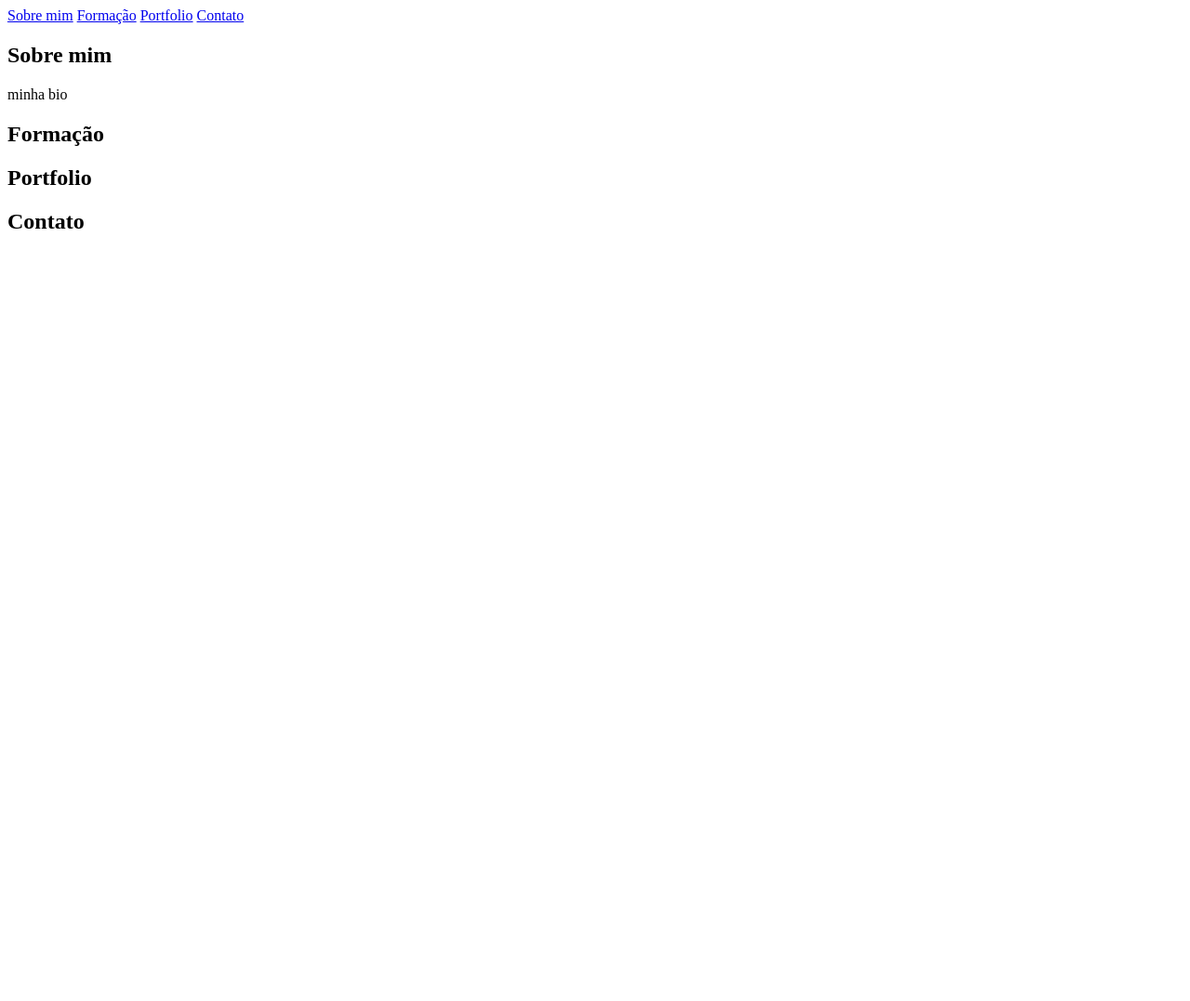
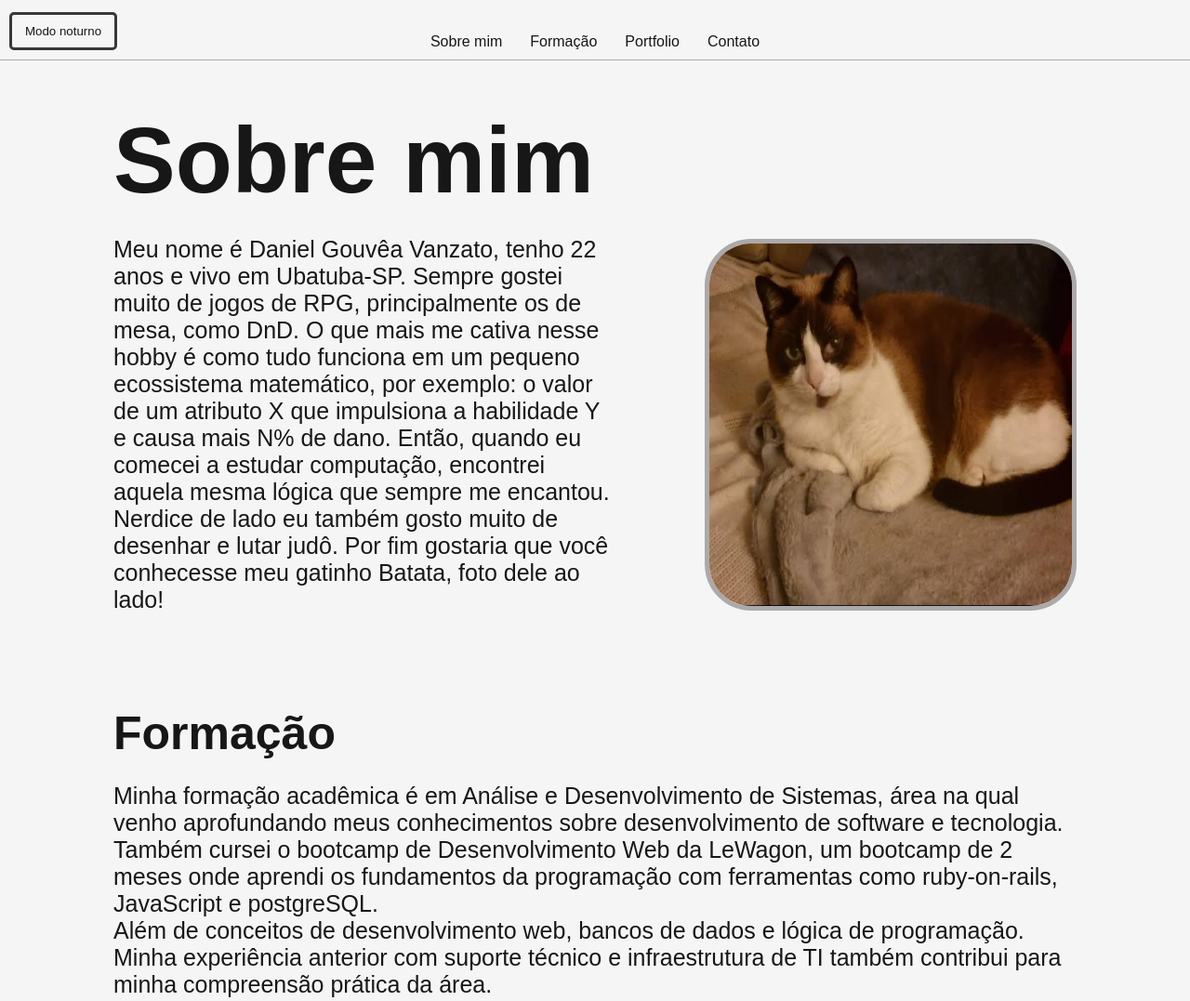
Before and after one commit to VanzatoD/DanielVanzato, a plain HTML site: page index.html in a window 1280 px wide. Shown: the top 1077 px of the page at 93% size. Before the commit the page ends 800 px from the top, so only its background shows below. Drawn offline with Linux system fonts and the light colour scheme.

Commit message:
modo noturno funcional, sobre e formação feitos

```diff
--- a/CSS/style.css
+++ b/CSS/style.css
@@ -0,0 +1,107 @@
+* {
+    margin: 0;
+    padding: 0;
+    box-sizing: border-box;
+}
+
+/*modo diurno*/
+body {
+    background-color: #f5f5f5;
+    color: #171717;
+    font-family: Arial, sans-serif;
+}
+header {
+    background-color: #f5f5f5;
+    border-bottom: 1px solid #ada9a9;
+    display: grid;
+    grid-template-columns: 1fr auto 1fr;
+    align-items: end;
+    height: 65px;
+    padding: 0 10px 10px;
+    position: sticky;
+    top: 0;
+}
+#tema{
+  background-color: #f5f5f5;
+  color:#171717;
+  padding: 10px;
+  margin-right: auto;
+  border: 3px solid #383838;
+  border-radius: 5px;
+  box-sizing:content-box;
+  width: 90px;
+  white-space: nowrap;
+}
+#sobre div{
+  display: flex;
+  align-items: center;
+  gap: 100px;
+  width: auto;
+
+}
+#sobre p{
+ width:80%;
+}
+#sobre img{
+  height: 400px;
+  width: 400px;
+  border-radius: 50px;
+  border: #ada9a9 solid 5px;
+}
+nav {
+   grid-column: 2;
+    display: flex;
+    gap: 30px;
+}
+
+nav a {
+    color: #171717;
+    text-decoration: none;
+    transition: color 0.3s;
+}
+
+nav a:hover, nav.noturno a:hover {
+    color: #ed1232;
+}
+
+/* Seções */
+section {
+    max-width: 1100px;
+    margin: 0 auto;
+    padding: 50px 32px;
+}
+
+h1, h2 {
+    margin-bottom: 24px;
+}
+
+h1 {
+    font-size: 100px;
+}
+
+h2 {
+    font-size: 50px;
+}
+
+p {
+font-size: 25px;
+}
+
+/*modo noturno*/
+body.noturno {
+    background-color: #171717;
+    color: #f5f5f5;
+    font-family: Arial, sans-serif;
+}
+header.noturno {
+    background-color: #171717;
+    border-bottom: 1px solid #383838;
+}
+#tema.noturno{
+  background-color: #171717;
+  color:#f5f5f5;
+}
+
+nav.noturno a{
+  color: #f5f5f5;
+}
--- a/index.html
+++ b/index.html
@@ -9,8 +9,9 @@
 
 </head>
 <body>
-
+<!--A ideia é ter a barra de navegação sempre visivel e com um botão de modo noturno-->
   <header>
+    <button id="tema">Modo noturno</button>
       <nav>
         <a href="#sobre">Sobre mim</a>
         <a href="#formacao">Formação</a>
@@ -20,20 +21,41 @@
   </header>
 
   <main>
-
+<!--Tentei ser mais descontraído ao invés de criar um parágrafo de currículo-->
     <section id="sobre">
       <h1>Sobre mim</h1>
-      <p>minha bio</p>
+      <div>
+        <p>
+          Meu nome é Daniel Gouvêa Vanzato, tenho 22 anos e vivo em Ubatuba-SP.
+          Sempre gostei muito de jogos de RPG, principalmente os de mesa, como DnD.
+          O que mais me cativa nesse hobby é como tudo funciona em um pequeno ecossistema matemático, por exemplo:
+          o valor de um atributo X que impulsiona a habilidade Y e causa mais N% de dano.
+          Então, quando eu comecei a estudar computação, encontrei aquela mesma lógica que sempre me encantou.
+          Nerdice de lado eu também gosto muito de desenhar e lutar judô.
+          Por fim gostaria que você conhecesse meu gatinho Batata, foto dele ao lado!
+        </p>
+        <img src="imagens/batataPc.jpeg" alt="Gato frajola marronzinho com nariz rosa chamado batata">
+    </div>
     </section>
 
     <section id="formacao">
       <h2>Formação</h2>
+      <p>
+        Minha formação acadêmica é em Análise e Desenvolvimento de Sistemas,
+        área na qual venho aprofundando meus conhecimentos sobre desenvolvimento
+        de software e tecnologia. <br>
+        Também cursei o bootcamp de Desenvolvimento Web da LeWagon, um bootcamp de 2 meses onde
+        aprendi os fundamentos da programação com ferramentas como ruby-on-rails, JavaScript e postgreSQL. <br>
+        Além de conceitos de desenvolvimento web, bancos de dados e lógica de programação.
+        Minha experiência anterior com suporte técnico e infraestrutura de TI também contribui
+        para minha compreensão prática da área.
+      </p>
     </section>
-
+<!--Não tenho muito para colocar aqui por que nunca publiquei nenhum projeto antes deste-->
    <section id="portfolio">
       <h2>Portfolio</h2>
     </section>
-
+<!--A minha intenção é criar uma caixa de pop-up ao invés de simplesmente um forms no final-->
      <section id="contato">
       <h2>Contato</h2>
     </section>
--- a/js/script.js
+++ b/js/script.js
@@ -0,0 +1,18 @@
+
+// modo noturno
+const botaoTema = document.querySelector("#tema");
+const elementos = document.querySelectorAll("body, header, #tema, nav");
+
+botaoTema.addEventListener("click", function() {
+
+  elementos.forEach(function(elemento){
+
+  elemento.classList.toggle("noturno");
+
+    if (document.body.classList.contains("noturno")) {
+      botaoTema.textContent = "Modo diurno";
+    } else {
+      botaoTema.textContent = "Modo noturno";
+    }
+  });
+});
```
Also changed, not shown: imagens/batataPc.jpeg (added), imagens/batataPhone.jpeg (added), imagens/batataTablet.jpeg (added).
